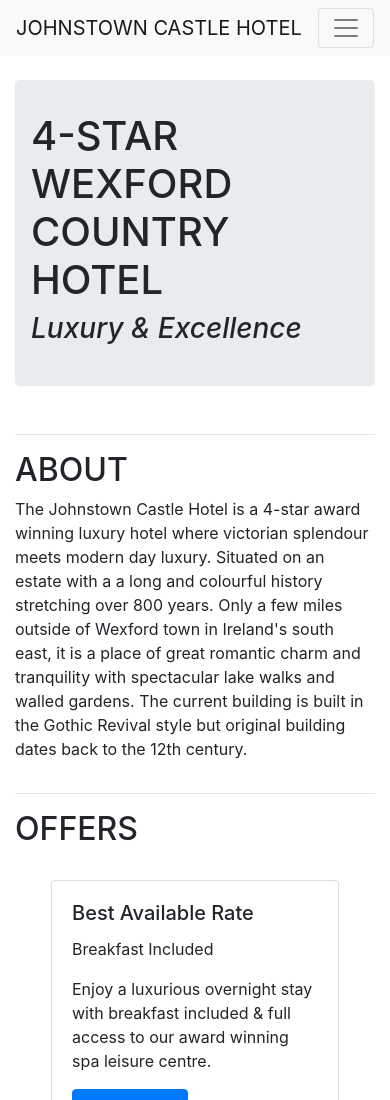
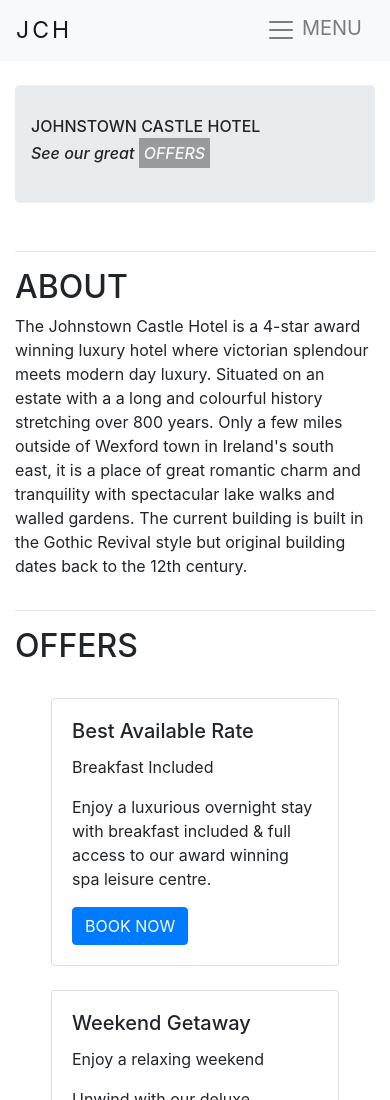
Before and after one commit to Code-Institute-Submissions/hotel-website, a plain HTML site: page index.html in a window 390 px wide. Shown: the top 1100 px of the page. Drawn offline with nearby package versions, Linux system fonts and the light colour scheme.

Commit message:
Add navbar styling

```diff
--- a/assets/css/style.css
+++ b/assets/css/style.css
@@ -54,3 +54,17 @@
 .hero-section a:active {
   background-color: #A87B4F;
 }
+
+/* --------------- Menu ---------------  */
+
+#mobile-brand {
+    letter-spacing: 3px;
+    font-size: 23px;
+
+}
+
+/* Overriding rules in Bootstrap class */
+.navbar-toggler {
+  border: none;
+  font-size: 20px;
+}
--- a/index.html
+++ b/index.html
@@ -4,7 +4,8 @@
 <head>
   <meta charset="UTF-8">
   <meta name="viewport" content="width=device-width, initial-scale=1.0">
-  <meta name="Description" content="Welcome to The Johnstown Castle Hotel. 4-Star Luxury Hotel only an hour and 30 minutes outside Dublin and one Wexford's finest hotels.">
+  <meta name="Description"
+    content="Welcome to The Johnstown Castle Hotel. 4-Star Luxury Hotel only an hour and 30 minutes outside Dublin and one Wexford's finest hotels.">
   <meta name="keywords" content="hotel,Wexford hotel, Leinster hotel">
   <title>Johnstown Castle Hotel | Wexford Hotels</title>
   <link rel="stylesheet" href="https://stackpath.bootstrapcdn.com/bootstrap/4.5.2/css/bootstrap.min.css"
@@ -17,10 +18,12 @@
   <!-- Navbar Menu Section -->
   <header>
     <nav class="navbar navbar-expand-lg navbar-light bg-light">
-      <a class="navbar-brand text-uppercase" href="#">Johnstown Castle Hotel </a>
-      <button class="navbar-toggler" type="button" data-toggle="collapse" data-target="#navbarNav"
+      <a class="navbar-brand text-uppercase d-none d-sm-block" id="large-brand" href="#">Johnstown Castle Hotel </a>
+      <a class="navbar-brand text-uppercase d-block d-sm-none" id="mobile-brand" href="#">JCH </a>
+      <button class="navbar-toggler text-uppercase" type="button" data-toggle="collapse" data-target="#navbarNav"
         aria-controls="navbarNav" aria-expanded="false" aria-label="Toggle navigation">
         <span class="navbar-toggler-icon"></span>
+        Menu
       </button>
       <div class="collapse navbar-collapse text-uppercase" id="navbarNav">
         <ul class="navbar-nav ml-auto">
@@ -43,9 +46,12 @@
       <div class="col-12">
         <section class="hero-section jumbotron">
           <div id="cover-text">
-            <h1 class="text-uppercase">4-star Wexford Country Hotel</h1>
-            <h3><i>Luxury & Excellence</i></h3>
-            <h4 class="text-muted d-none d-sm-inline"><strong>Check out some of our great <a href="#offers">offers</a></strong></h4>
+            <h1 class="text-uppercase d-none d-sm-inline">4-star Wexford Country Hotel</h1>
+            <h3 class="d-none d-sm-block"><i>Luxury & Excellence</i></h3>
+            <h4 class="text-muted d-none d-sm-inline"><strong>Check out some of our great <a
+                  href="#offers">offers</a></strong></h4>
+            <h6 class="text-uppercase d-block d-sm-none">Johnstown Castle Hotel</h6>
+            <h6 class="d-block d-sm-none"><i>See our great <a href="#offers">offers</a></i></h6>
 
           </div>
 
```
